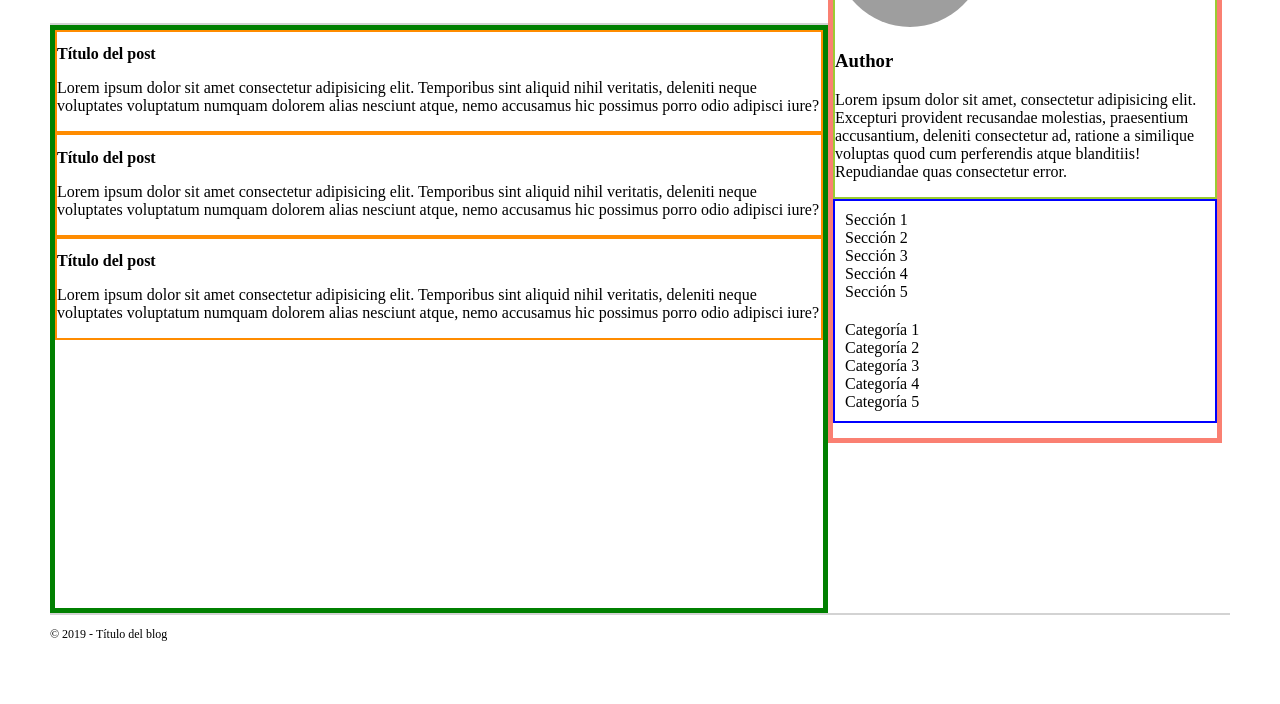
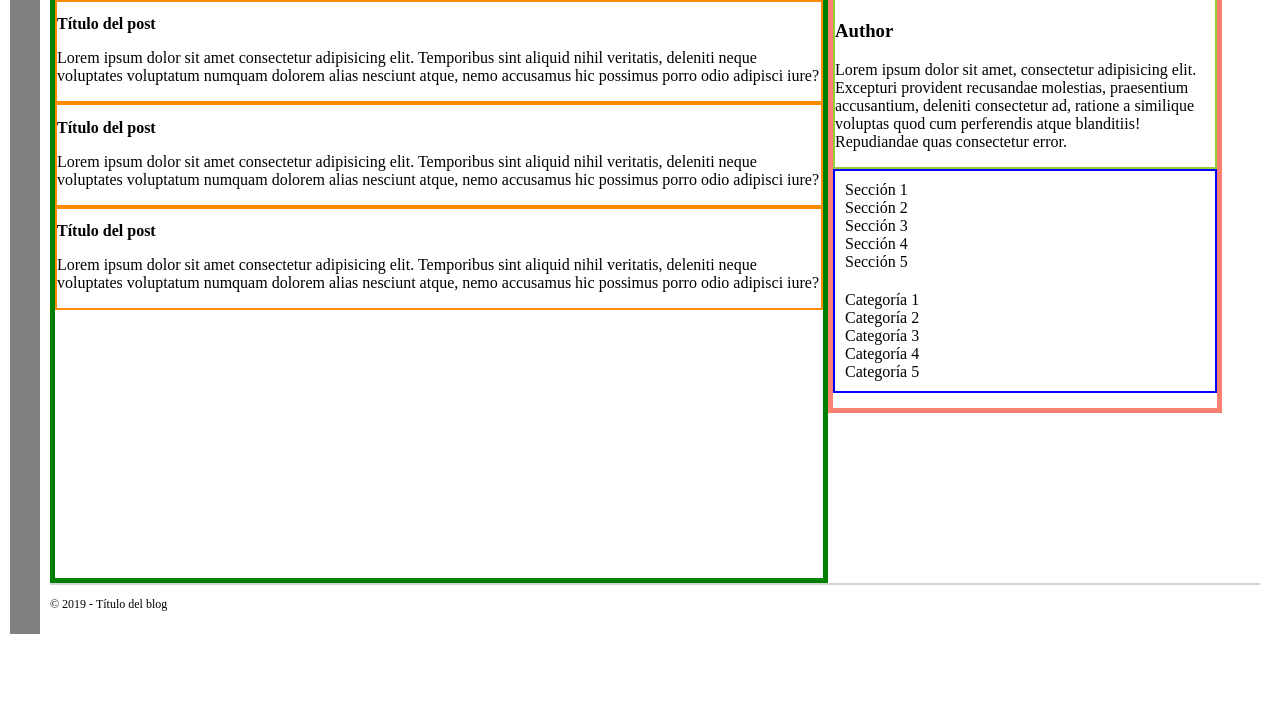
Before and after one commit to azaharamg/blog, a website: page docs/index.html in a window 1280 px wide. Shown: the part 209-913 px from the top of the page. After the commit the page ends 853 px from the top, so only its background shows below. Drawn offline with nearby package versions, Linux system fonts and the light colour scheme; files that its build step writes are made by us from their sources; grey boxes are pictures that could not be loaded.

Commit message:
Add left border to the body

```diff
--- a/_src/assets/scss/main.scss
+++ b/_src/assets/scss/main.scss
@@ -7,7 +7,11 @@
 body {
   margin: 30px;
   padding: 20px;
-
   display: grid;
   grid-template-columns: 1fr 1fr;
+  @media all and (min-width:768px) {
+    margin: 10px;
+    padding: 10px;
+    border-left: 30px solid grey;
+  }
 }
```
